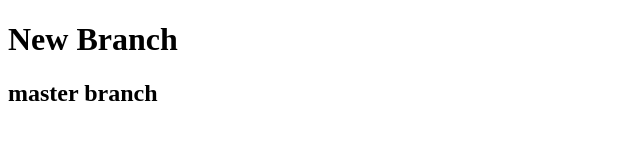
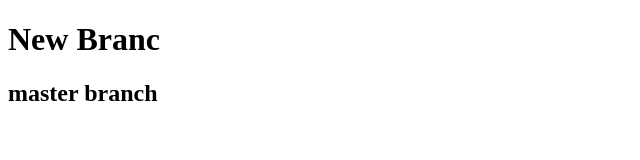
Before and after one commit to bogiiiie/practiceGithub2, a plain HTML site: page index2.html in a window 1280 px wide. Shown: the full height of the page, 0-640 px from the left. Drawn offline with Linux system fonts and the light colour scheme.

Commit message:
Update index2.html

```diff
--- a/index2.html
+++ b/index2.html
@@ -6,7 +6,7 @@
     <title>Document</title>
 </head>
 <body>
-    <h1>New Branch</h1>
+    <h1>New Branc</h1>
     <h2>master branch</h2>
 </body>
 </html>
```
